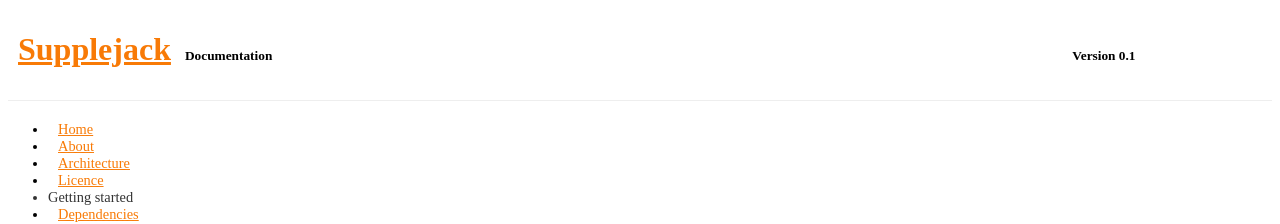
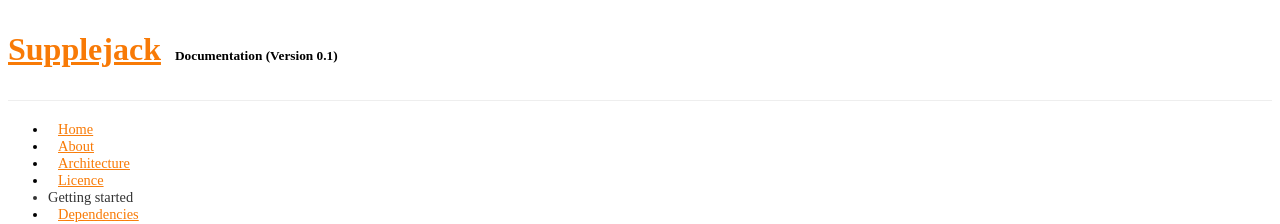
Before and after one commit to DigitalNZ/supplejack, a Jekyll site: the page built from index.md, in a window 1280 px wide. Shown: the top 224 px of the page. Built offline with Jekyll 4.4.1, drawn with Linux system fonts in a browser that asks for light colours; Markdown is read by kramdown in place of the engine named in the settings; a style sheet for code colours, icons or effects is not loaded.

Commit message:
Updated css

```diff
--- a/_includes/header.html
+++ b/_includes/header.html
@@ -1,3 +1,3 @@
 <h4><a class=brand href="{{ site.baseurl }}/">{{ site.title }}</a>
-    {% if site.subtitle %}<small>{{ site.subtitle }}</small><small class="version">Version 0.1</small>{% endif %}
+    {% if site.subtitle %}<small>{{ site.subtitle }} (Version 0.1)</small>{% endif %}
 </h4>
--- a/css/main.css
+++ b/css/main.css
@@ -71,13 +71,9 @@
 
 a.brand {
     font-size: 32px;
-    padding: 0 10px;
+    padding: 0 10px 0 0;
 }
 
 .nav-header {
     color: #333333;
 }
-
-.version {
-    margin-left: 800px;
-}
```
